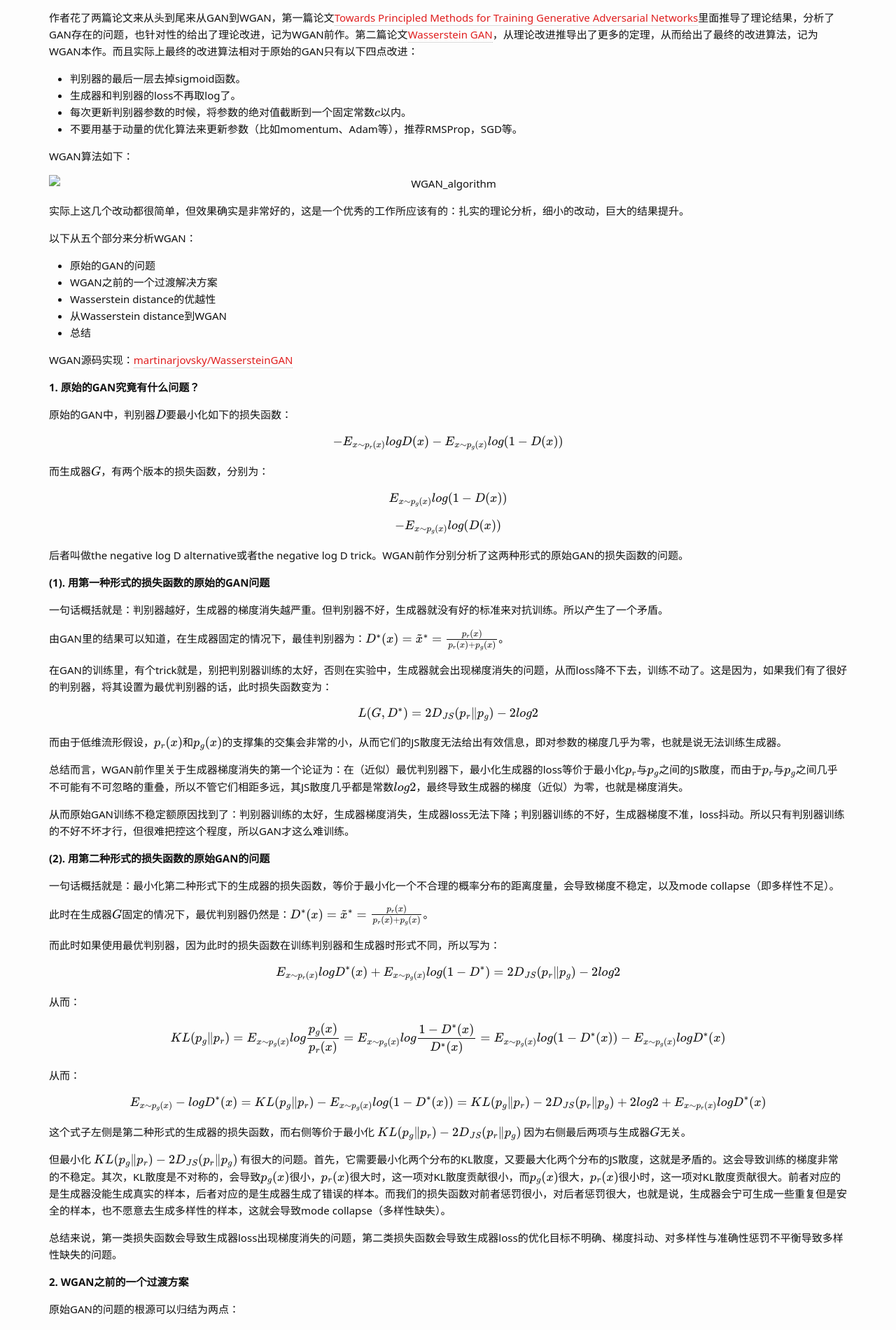
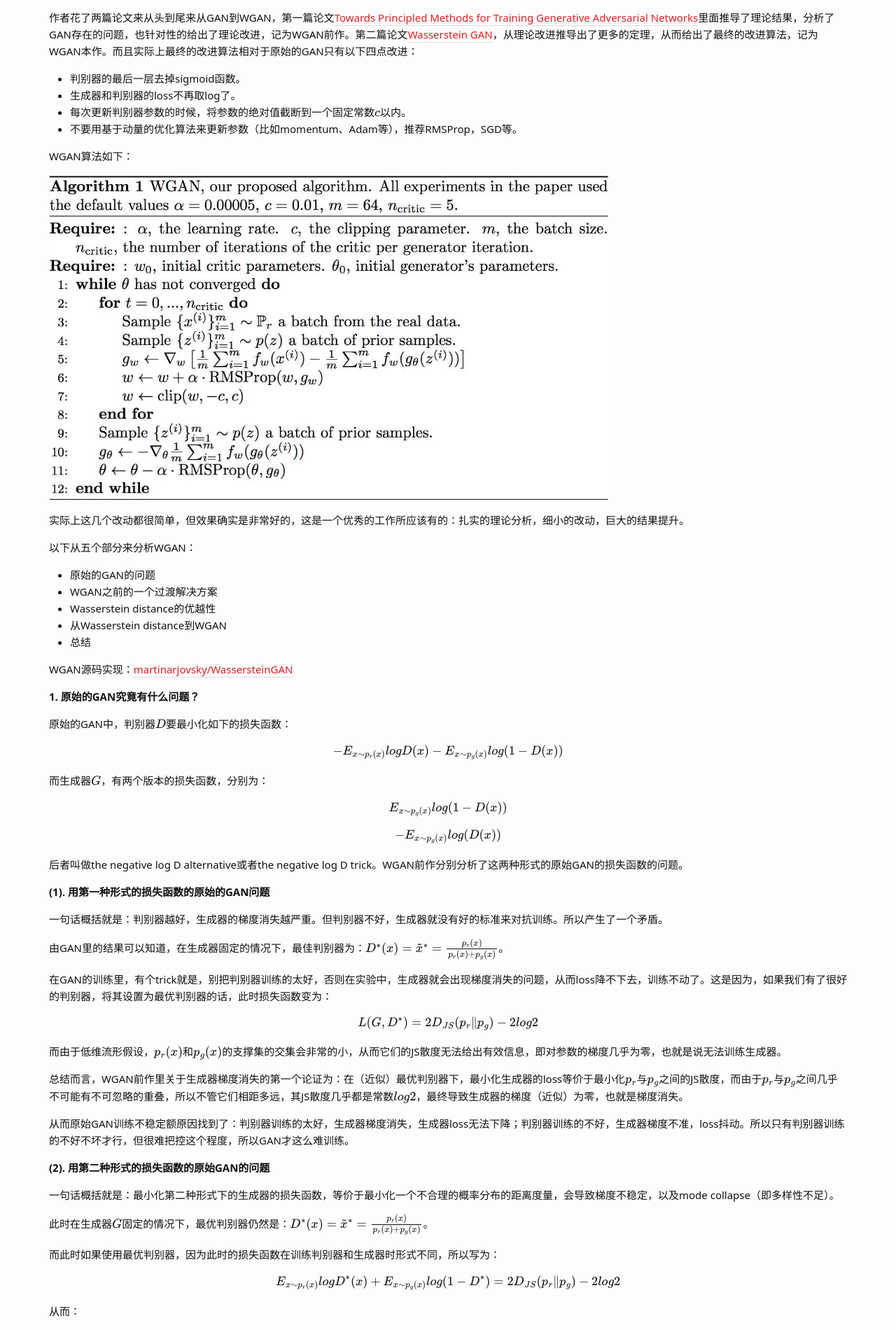
Before and after one commit to Wei-kang-Wang/tech-log, a Jekyll site: the page built from _posts/2022-01-01-Generative Models.md, in a window 1280 px wide. Shown: the part 3794-5694 px from the top of the page at 70% size. Built offline with Jekyll 4.4.1, drawn with Linux system fonts in a browser that asks for light colours; some web fonts are replaced; formulas are drawn with MathJax 3.

Commit message:
Update 2022-01-01-Generative Models.md

```diff
--- a/_posts/2022-01-01-Generative Models.md
+++ b/_posts/2022-01-01-Generative Models.md
@@ -147,7 +147,8 @@ Wasserstein GAN在推出的当时就得到了很多追捧，甚至Goodfellow也
 
 WGAN算法如下：
 
-![WGAN_algorithm](../assets/images/WGAN_algorithm.jpg "WGAN Algorithm")
+![WGAN_algorithm]({{ '/assets/images/WGAN_algorithm.jpg' | relative_url }})
+{: style="width: 800px; max-width: 100%;"}
 
 实际上这几个改动都很简单，但效果确实是非常好的，这是一个优秀的工作所应该有的：扎实的理论分析，细小的改动，巨大的结果提升。
 
```
